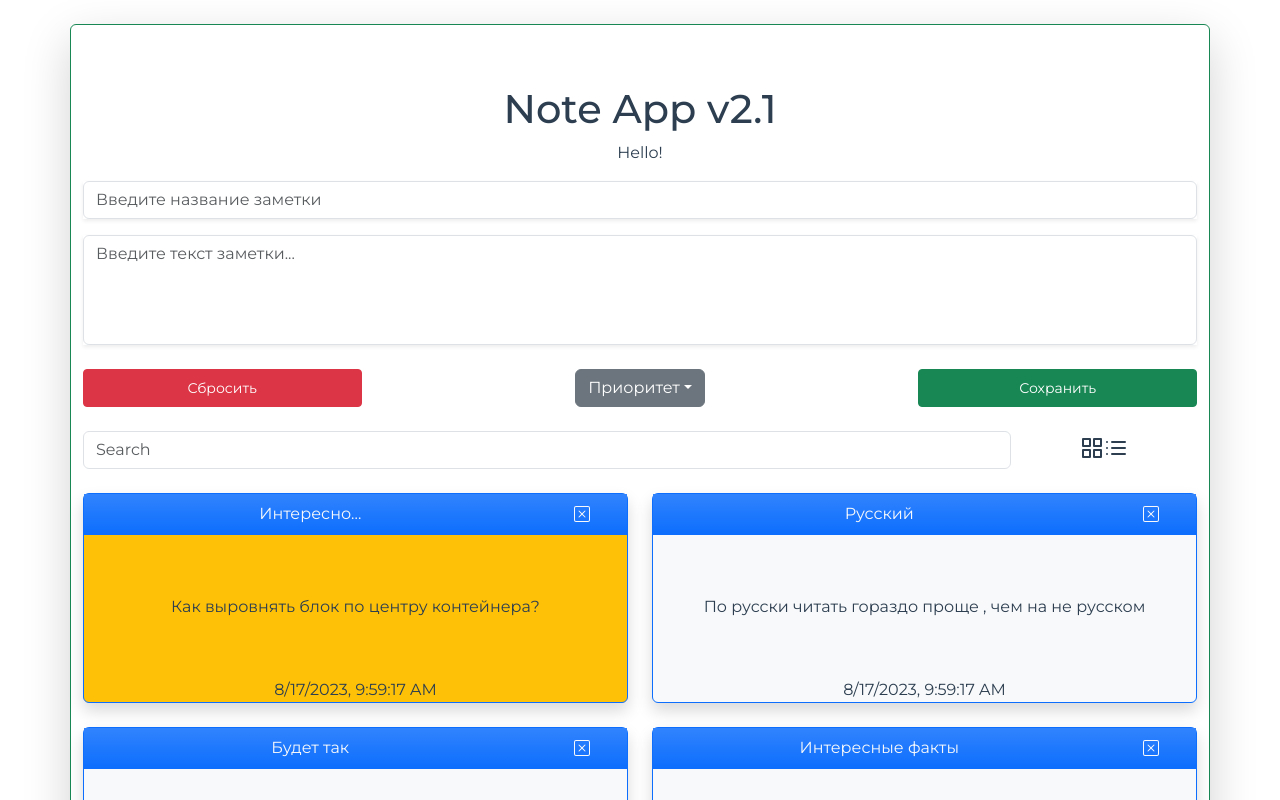
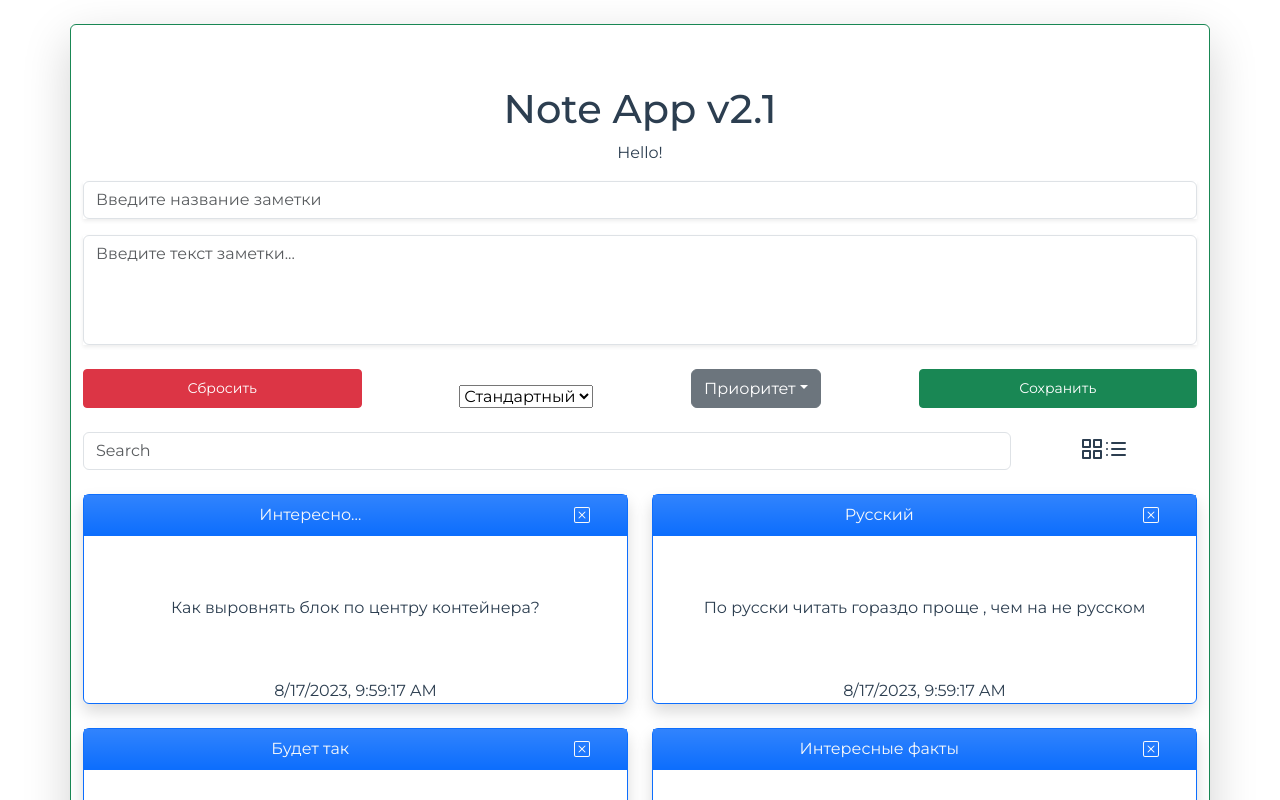
Before and after one commit to Siskinbird/TheMetka, a Vue app: page / in a window 1280 px wide. Shown: the top 800 px of the page. Built offline with nearby package versions, Linux system fonts and the light colour scheme.

Commit message:
add: Change priority with selected option

```diff
--- a/src/components/NewNote.vue
+++ b/src/components/NewNote.vue
@@ -32,11 +32,19 @@
 <!--    </div>-->
     <div class="mt-4 d-flex justify-content-between">
       <b-button @click="reset" variant="danger" size="sm" class="col-4 col-md-3">Сбросить</b-button>
+      <b-form-select
+          v-model="note.selected"
+          :options="note.options"
+          size="sm"
+          class="mt-3">
+      </b-form-select>
+
       <b-dropdown text="Приоритет" size="md">
         <b-dropdown-item @click="note.priority.height = true">Очень важный</b-dropdown-item>
         <b-dropdown-item @click="note.priority.medium = true">Важный</b-dropdown-item>
         <b-dropdown-item @click="note.priority.default = true">Обычный</b-dropdown-item>
       </b-dropdown>
+
       <b-button @click="addNote" variant="success" size="sm" class="col-4 col-md-3">Сохранить</b-button>
     </div>
   </div>
@@ -44,6 +52,7 @@
 
 <script>
 import message from "@/components/Message";
+import {options} from "axios";
 
 
 
@@ -62,7 +71,14 @@ export default {
           default: false,
           height: false,
           medium: false
-        }
+        },
+        selected: 'A',
+        options: [
+          { value: 'A', text: 'Стандартный'},
+          { value: 'B', text: 'Средний' },
+          { value: 'C', text: 'Высокий' }
+        ]
+
       }
     }
   },
@@ -101,12 +117,13 @@ export default {
     },
     addNote() {
       if ((this.note.title.length > 2) && (this.note.descr !== '')) {
-        let {title, descr, priority} = this.note
+        let {title, descr, priority, selected} = this.note
         this.$store.dispatch('addNote', {
           id: this.$store.getters.getNotes.length + 1,
           title,
           descr,
           priority,
+          selected,
           date: new Date(Date.now()).toLocaleString()
         })
         this.reset()
--- a/src/components/Notes.vue
+++ b/src/components/Notes.vue
@@ -2,7 +2,7 @@
   <div class="notes row">
 
     <div class="note col-6 g-4" :class="{'col-12': !grid}" v-for="(note, i) in notes" :key="i">
-      <div :class="{'bg-danger': note.priority.height, 'bg-warning': note.priority.medium, 'bg-light': note.priority.default}" class="note-body border border-primary rounded-top rounded-bottom shadow d-flex flex-column justify-content-between">
+      <div :class="{'bg-danger': note.selected === 'C', 'bg-warning': note.selected === 'B', 'bg-light': note.selected === 'A'}" class="note-body border border-primary rounded-top rounded-bottom shadow d-flex flex-column justify-content-between">
         <div class="note-header col-12 border-bottom border-primary bg-primary bg-gradient d-flex align-baseline">
           <div class="note-title col-10">
             <p class="text-light">{{ note.title }}</p>
```
